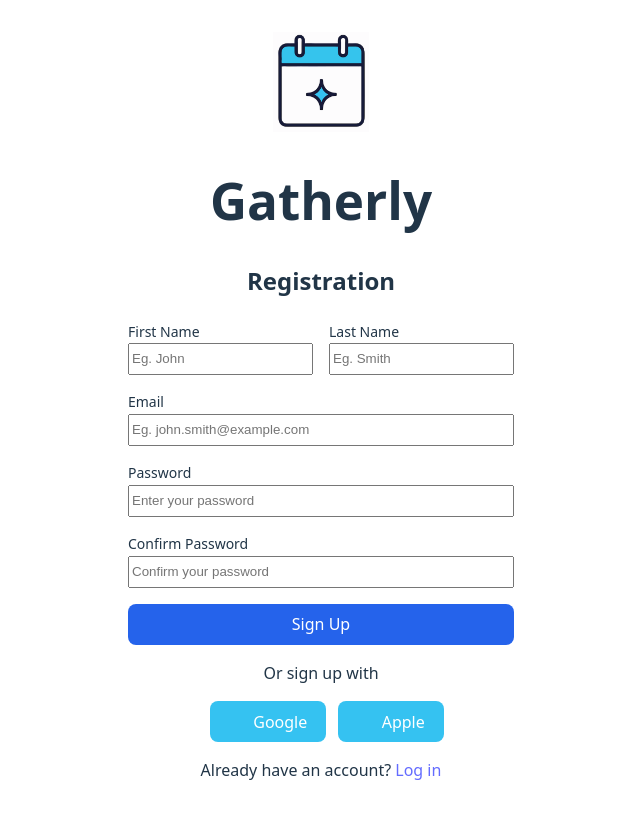
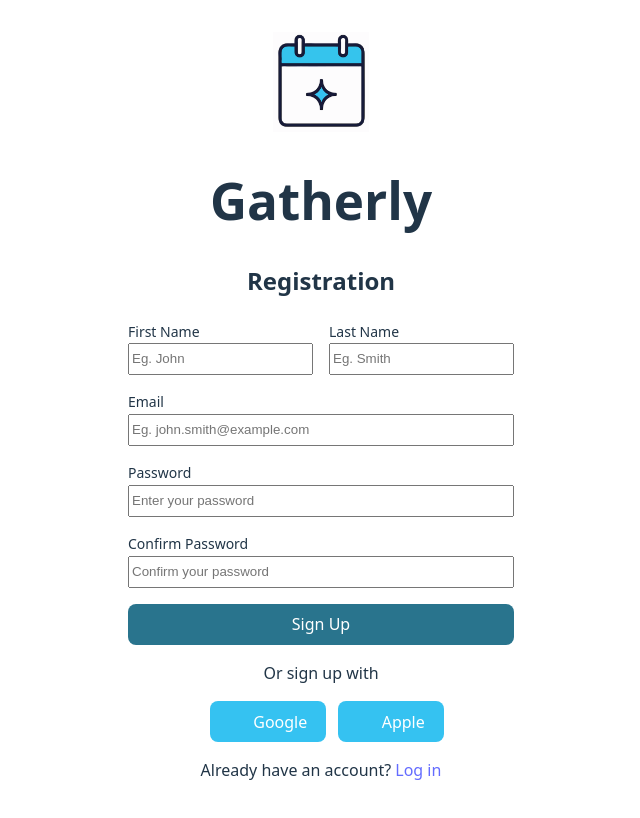
Before and after one commit to mikkosio/group-planner-app, a React app in the folder react-app/: page /signup in a window 1280 px wide. In both pictures the pointer is over the button "Sign Up". Shown: the top 818 px of the page, without its empty margins (319-959 px from the left). Built offline with nearby package versions, Linux system fonts and the light colour scheme; some icons are missing; the HTML template or start-up script is replaced by a standard one.

Commit message:
Colour of hover changed.

```diff
--- a/react-app/src/pages/SignUp.css
+++ b/react-app/src/pages/SignUp.css
@@ -53,5 +53,5 @@
 
 .signup-button:hover,
 .button-with-icon:hover {
-  background: #2563eb;
+  background: #29748d;
 }
```
